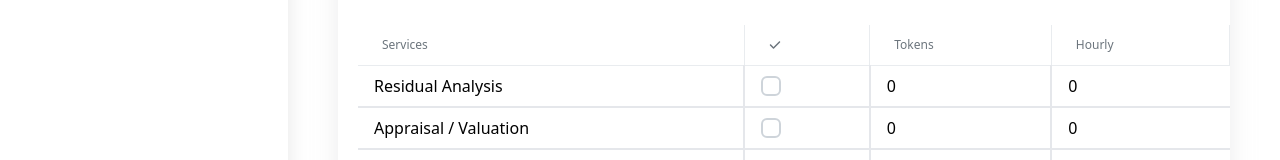
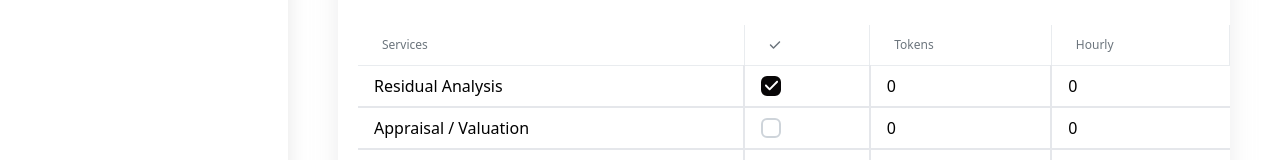
Before and after one commit to arakash-developer/headless, a React (Vite) app: page /services in a window 1280 px wide. Both pictures are taken after a click on the label 771 px from the left and 574 px from the top of the page. Shown: the part 489-649 px from the top of the page. Built offline with nearby package versions, Linux system fonts and the light colour scheme.

Commit message:
style: update checkbox styling and adjust checkmark size for better visibility

```diff
--- a/src/component/Services.jsx
+++ b/src/component/Services.jsx
@@ -98,7 +98,6 @@ const Services = () => {
                   <td className="px-4 py-2 border-b-2 border-r-2">
                     <input
                       type="checkbox"
-                      checked={service.selected}
                       onChange={() => handleCheckboxChange(service.id)}
                       id={`checkbox-${service.id}`}
                       className="peer hidden" // Hide the native checkbox
@@ -106,10 +105,10 @@ const Services = () => {
 
                     <label
                       htmlFor={`checkbox-${service.id}`}
-                      className="flex items-center justify-center cursor-pointer w-5 h-5 rounded-md peer-checked:bg-[var(--primary2)] peer-checked:border-[var(--primary2)] border-2 border-[var(--neutral-400)]"
+                      className="flex items-center justify-center cursor-pointer w-5 h-5 rounded-md bg-transparent peer-checked:bg-[var(--primary2)] peer-checked:border-[var(--primary2)] border-2 border-[var(--neutral-400)]"
                     >
                       {service.id === activeButton && (
-                        <FaCheck className="text-[#FFF] text-[32px]" />
+                        <FaCheck className="text-[#FFF] text-[15px] font-bold" />
                       )}
                     </label>
                   </td>
```
